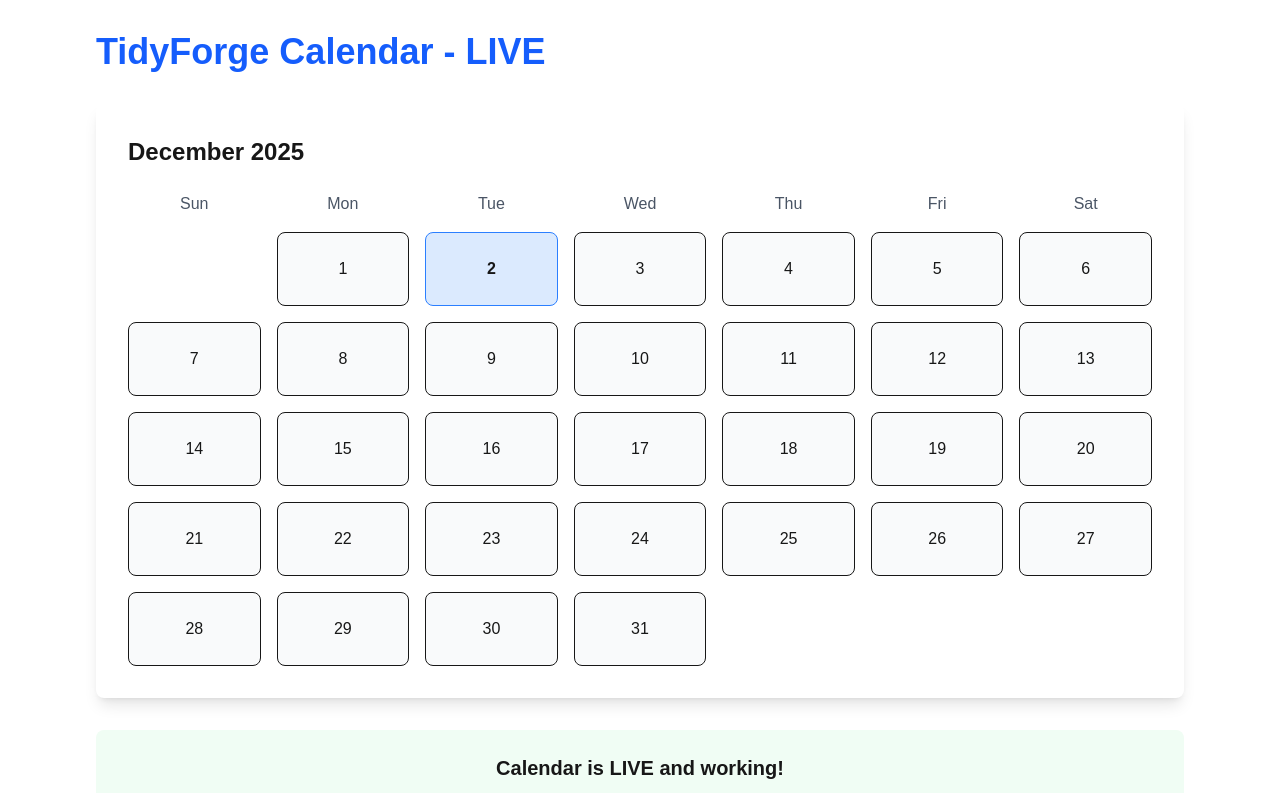
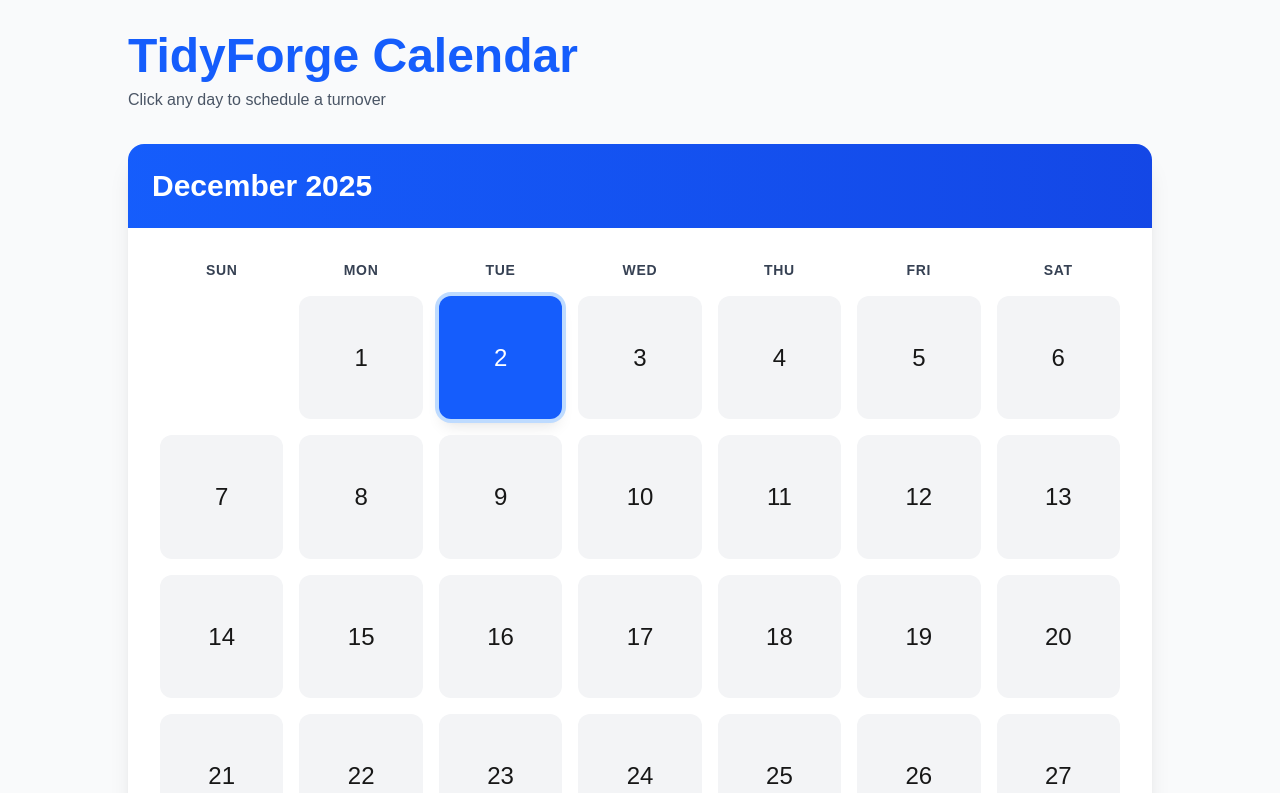
Before and after one commit to MagicMaids/tidyforge, a Next.js app: page /calendar in a window 1280 px wide. Shown: the top 793 px of the page. Built offline with nearby package versions, Linux system fonts and the light colour scheme.

Commit message:
updated calendar layout

```diff
--- a/src/app/calendar/page.tsx
+++ b/src/app/calendar/page.tsx
@@ -11,31 +11,39 @@ export default function CalendarPage() {
   const days = Array.from({ length: daysInMonth }, (_, i) => i + 1)
 
   return (
-    <div className="p-8 max-w-6xl mx-auto">
-      <h1 className="text-4xl font-bold mb-8 text-blue-600">TidyForge Calendar - LIVE</h1>
+    <div className="min-h-screen bg-gray-50 p-8">
+      <div className="max-w-5xl mx-auto">
+        <h1 className="text-5xl font-bold text-blue-600 mb-2">TidyForge Calendar</h1>
+        <p className="text-gray-600 mb-8">Click any day to schedule a turnover</p>
 
-      <div className="bg-white rounded-lg shadow-lg p-8">
-        <h2 className="text-2xl font-semibold mb-6">
+        <div className="bg-white rounded-2xl shadow-xl overflow-hidden">
+          <div className="bg-gradient-to-r from-blue-600 to-blue-700 text-white p-6">
+            <h2 className="text-3xl font-bold">
               {today.toLocaleString('default', { month: 'long', year: 'numeric' })}
             </h2>
+          </div>
 
-        <div className="grid grid-cols-7 gap-4 text-center font-medium text-gray-600 mb-4">
+          <div className="p-8">
+            <div className="grid grid-cols-7 gap-4 text-center font-semibold text-gray-700 mb-4">
               {['Sun', 'Mon', 'Tue', 'Wed', 'Thu', 'Fri', 'Sat'].map(d => (
-            <div key={d}>{d}</div>
+                <div key={d} className="text-sm uppercase tracking-wider">{d}</div>
               ))}
             </div>
 
             <div className="grid grid-cols-7 gap-4">
-          {blanks.map((_, i) => (
-            <div key={`blank-${i}`} />
-          ))}
+              {blanks.map((_, i) => <div key={`blank-${i}`} />)}
               {days.map(day => {
                 const isToday = day === today.getDate()
                 return (
                   <div
                     key={day}
-                className={`p-6 border rounded-lg text-center cursor-pointer transition-all
-                  ${isToday ? 'bg-blue-100 border-blue-500 font-bold' : 'bg-gray-50 hover:bg-gray-100'}
+                    className={`
+                      aspect-square flex items-center justify-center text-2xl font-medium rounded-xl
+                      transition-all transform hover:scale-105 cursor-pointer
+                      ${isToday
+                        ? 'bg-blue-600 text-white shadow-lg ring-4 ring-blue-200'
+                        : 'bg-gray-100 hover:bg-blue-100 hover:shadow-md'
+                      }
                     `}
                   >
                     {day}
@@ -44,10 +52,11 @@ export default function CalendarPage() {
               })}
             </div>
           </div>
+        </div>
 
-      <div className="mt-8 p-6 bg-green-50 rounded-lg text-center">
-        <p className="text-xl font-semibold">Calendar is LIVE and working!</p>
-        <p className="mt-2">Next step: hook it up to your jobs table + Airbnb sync</p>
+        <div className="mt-12 text-center">
+          <p className="text-green-600 font-bold text-xl">Calendar LIVE & Ready for Airbnb sync!</p>
+        </div>
       </div>
     </div>
   )
```
Lines whose indentation alone changed are shown as unchanged.
